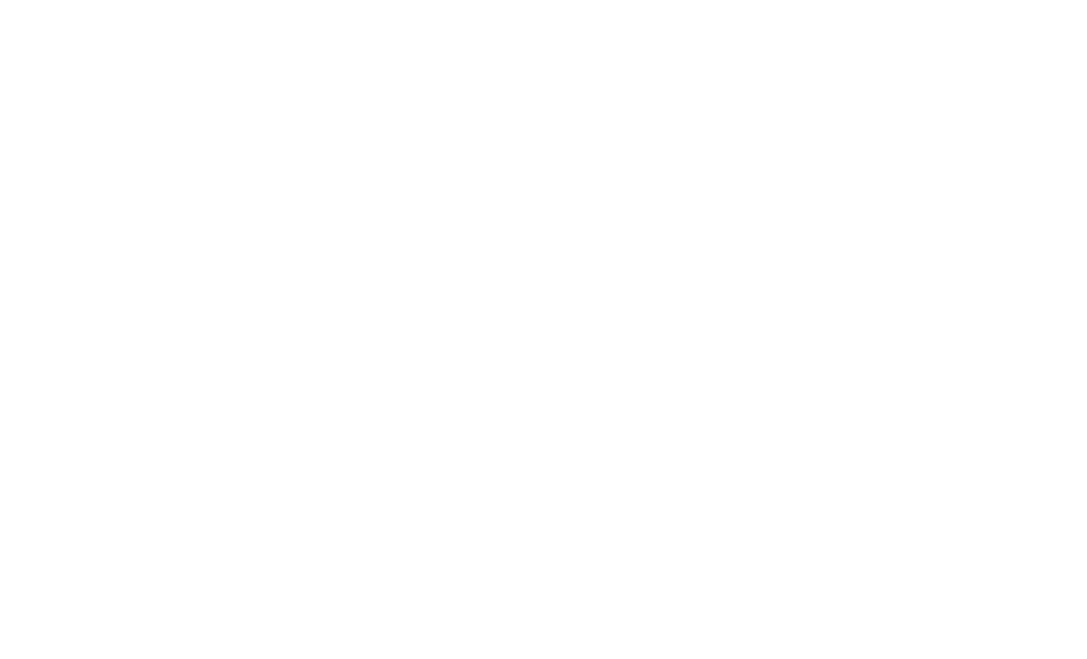
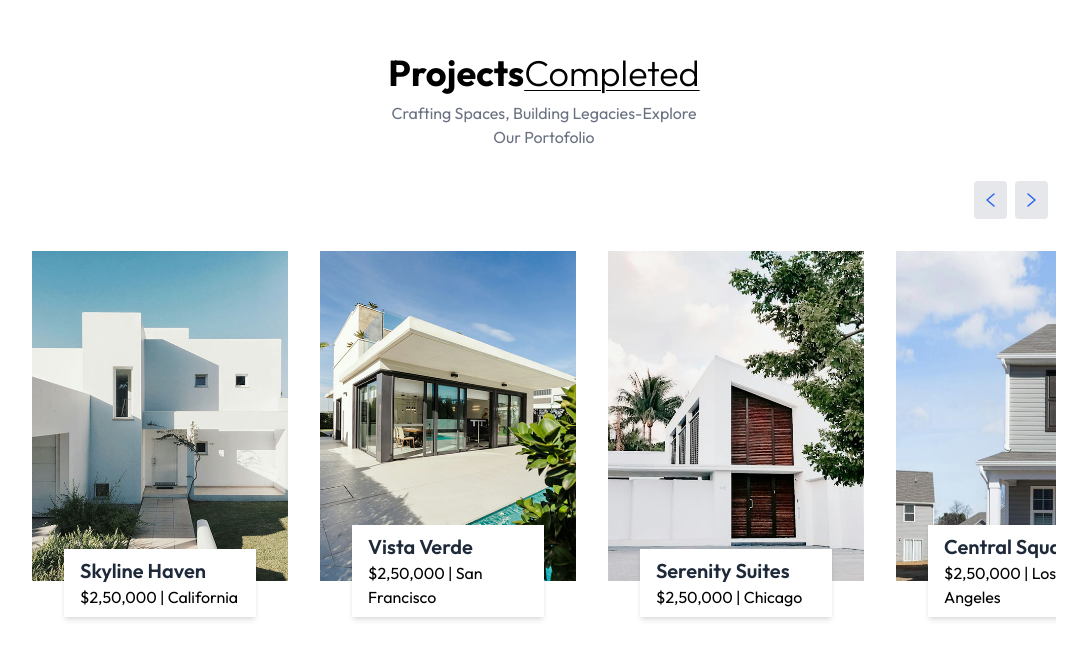
Before and after one commit to khalkot/amer-alshahrani-ac, a React (Vite) app: page / in a window 1280 px wide. Shown: the part 1715-2374 px from the top of the page, without its empty margins (96-1183 px from the left). Before the commit the page ends 1608 px from the top, so only its background shows below. Built offline with nearby package versions, Linux system fonts and the light colour scheme.

Commit message:
Add products slider

```diff
--- a/src/App.jsx
+++ b/src/App.jsx
@@ -1,11 +1,13 @@
 import About from "./components/About"
 import Header from "./components/Header"
+import Products from "./components/Products"
 
 const App = () => {
   return (
     <div className="w-full overflow-hidden">
       <Header/>
       <About/>
+      <Products/>
     </div>
   )
 }
--- /dev/null
+++ b/src/components/Products.jsx
@@ -0,0 +1,73 @@
+import React, { useEffect, useState } from 'react'
+import { assets, projectsData } from '../assets/assets'
+
+const Products = () => {
+    const [currentIndex, setCurrentIndex] = useState(0);
+    const [cardsToShow, setCardsToShow] = useState(1);
+
+    useEffect(()=>{
+        const updateCardsToshow = ()=>{
+            if (window.innerWidth>=1024){
+                setCardsToShow(projectsData.length);
+            }else{
+                setCardsToShow(1)
+            }
+        };
+            updateCardsToshow();
+
+            window.addEventListener('resize', updateCardsToshow);
+            return ()=> window.removeEventListener('resize', updateCardsToshow);
+    },[])
+
+    const nextProject = ()=>{
+        setCurrentIndex((prevIndex) => (prevIndex + 1) % projectsData.length)
+    }
+    const prevProject = ()=>{
+        setCurrentIndex((prevIndex) => prevIndex === 0 ? projectsData.length - 1 : prevIndex - 1)
+    }
+    return (
+    <div className='container mx-auto py-4 pt-20 px-6 md:px-20 lg:px-32
+    my-20 w-full overflow-hidden' id='Projects'>
+        <h1 className='text-2xl sm:text-4xl font-bold mb-2 text-center'>
+            Projects
+        <span className='underline underline-offset-4 decoration-1 font-light'>Completed</span>
+        </h1>
+        <p className='text-gray-500 max-w-80 text-center mb-8 mx-auto'>
+            Crafting Spaces, Building Legacies-Explore Our Portofolio
+        </p>
+        {/* Slider Buttons */}
+        <div className='flex justify-end items-center mb-8'>
+            <button onClick={prevProject}>
+                <img src={assets.left_arrow} alt="Previous" className='p-3 bg-gray-200 rounded mr-2' aria-label='Previous Project' />
+            </button>
+            <button onClick={nextProject}>
+                <img src={assets.right_arrow} alt="Next" className='p-3 bg-gray-200 rounded mr-2' aria-label='Next Project' />
+            </button>
+        </div>
+        {/* Project Slider Container */}
+        <div className='overflow-hidden'>
+            <div className='flex gap-8 transition-transform duration-500 ease-in-out'
+            style={{transform: `translateX(-${(currentIndex * 100)/ cardsToShow}%)`}}>
+                {projectsData.map((project, index)=>(
+                    <div key={index} className='relative shrink-0 w-full sm:w-1/4'>
+                        <img src={project.image} alt={project.title} className='w-full h-auto mb-14'/>
+                        <div className='absolute left-0 right-0 bottom-5 flex justify-center '>
+                            <div className='inline-block bg-white w-3/4 px-4 py-2 shadow-md'>
+                                <h2 className='text-xl font-semibold text-gray-800'>
+                                    {project.title}
+                                </h2>
+                                <p>
+                                    {project.price} <span>|</span> {project.location}
+                                </p>
+                            </div>
+
+                        </div>
+                    </div>
+                ))}
+            </div>
+        </div>
+    </div>
+  )
+}
+
+export default Products
```
